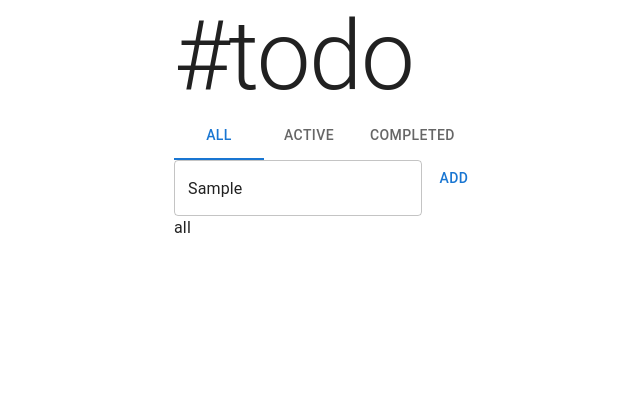
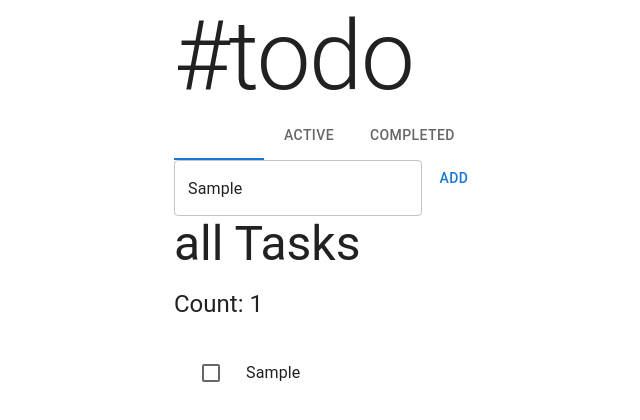
Before and after one commit to mukeshgurpude/todo-app, a React (Create React App) app: page / in a window 1280 px wide. Both pictures are taken after typing "Sample" into the empty fields and a click on the button "ADD". Shown: the top 420 px of the page, without its empty margins (310-950 px from the left). Built offline with nearby package versions, Linux system fonts and the light colour scheme.

Commit message:
feat: finish functional changes

```diff
--- a/src/App.js
+++ b/src/App.js
@@ -1,4 +1,4 @@
-import { CssBaseline, Stack, Tab, TabPanel, Tabs, Typography } from '@mui/material';
+import { CssBaseline, Stack, Tab, Tabs, Typography } from '@mui/material';
 import { useState, useEffect } from 'react';
 import TaskList from './components/list.jsx'
 import Editor from './components/editor.jsx';
@@ -12,7 +12,6 @@ function App() {
     : {count: 0, tasks: []}
   );
   const [filter, setFilter] = useState('all');
-  const [input, setInput] = useState('');
 
   useEffect(() => {
     localStorage.setItem(TASK_KEY, JSON.stringify(tasks));
@@ -28,18 +27,32 @@ function App() {
       }]
     })
   }
+  function toggle_task(id, completed) {
+    setTasks({
+      count: tasks.count,
+      tasks: tasks.tasks.map(task => {
+        if (task.id === id) {
+          return {
+            ...task,
+            done: completed
+          }
+        }
+        return task;
+      })
+    })
+  }
 
   return <>
     <CssBaseline />
     <Stack m='0 auto' width='max-content'>
       <Typography variant="h1">#todo</Typography>
       <Tabs value={filter} onChange={(e, value) => setFilter(value)}>
-        <Tab label="All" value="all"/>
+        <Tab value="all">all</Tab>
         <Tab label="Active" value="active"/>
         <Tab label="Completed" value="completed"/>
       </Tabs>
       <Editor addTask={add_task}></Editor>
-      <TaskList value="all" tasks={tasks} filter={filter} />
+      <TaskList value="all" tasks={tasks} filter={filter} toggleTask={toggle_task} />
     </Stack>
   </>;
 }
--- a/src/components/editor.jsx
+++ b/src/components/editor.jsx
@@ -2,8 +2,10 @@ import {useState} from 'react'
 import { TextField, Box, Button } from '@mui/material'
 
 export default function Editor({addTask}) {
+  const [name, setName] = useState('');
+  const handleChange = e => setName(e.target.value);
   return <Box>
-    <TextField />
-    <Button>Add</Button>
+    <TextField value={name} onChange={handleChange} />
+    <Button onClick={()=>addTask(name)}>Add</Button>
   </Box>
 }
--- a/src/components/list.jsx
+++ b/src/components/list.jsx
@@ -1,15 +1,28 @@
-export default function TaskList({tasks, filter}) {
-  let filteredTasks = tasks;
+import { List, Typography, Stack } from '@mui/material'
+import Task from './task.jsx'
+
+export default function TaskList({tasks, filter, toggleTask}) {
+  let filteredTasks = tasks.tasks;
   switch(filter) {
     case 'all':
       break;
     case 'active':
-      filteredTasks = tasks.filter(task => !task.completed);
+      filteredTasks = tasks.tasks.filter(task => !task.done);
       break;
     case 'completed':
-      filteredTasks = tasks.filter(task => task.completed);
+      filteredTasks = tasks.tasks.filter(task => task.done);
+      break;
+    default:
+      filteredTasks = tasks.tasks;
   }
+
   return <>
-    {filter}
+    <Stack spacing={2}>
+      <Typography variant="h3">{filter} Tasks</Typography>
+      <Typography variant="h5">Count: {filteredTasks.length}</Typography>
+      <List>
+        {filteredTasks.map(task => <Task key={task.id} task={task} toggleTask={toggleTask} />)}
+      </List>
+    </Stack>
   </>
 }
--- a/src/components/task.jsx
+++ b/src/components/task.jsx
@@ -0,0 +1,16 @@
+import { useState } from 'react';
+import { Checkbox, ListItem, ListItemIcon, ListItemText } from '@mui/material'
+
+export default function Task({task, toggleTask}) {
+  const [completed, setCompleted] = useState(task.done);
+  const handleChange = () => {
+    setCompleted(!completed);
+    toggleTask(task.id, !completed);
+  };
+  return <ListItem button onClick={handleChange}>
+    <ListItemIcon>
+      <Checkbox checked={completed} />
+    </ListItemIcon>
+    <ListItemText primary={task.text} />
+  </ListItem>;
+}
```
